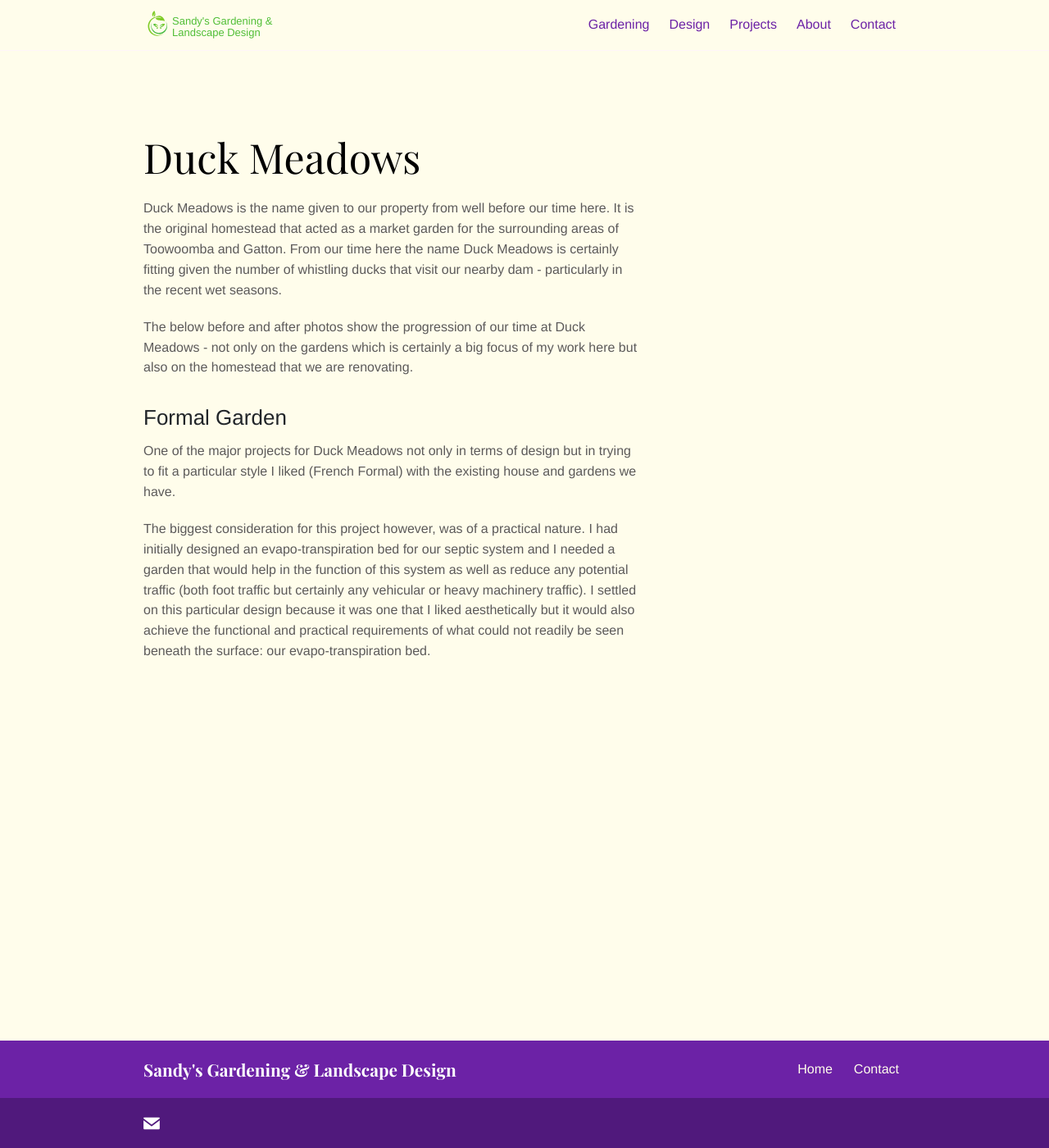
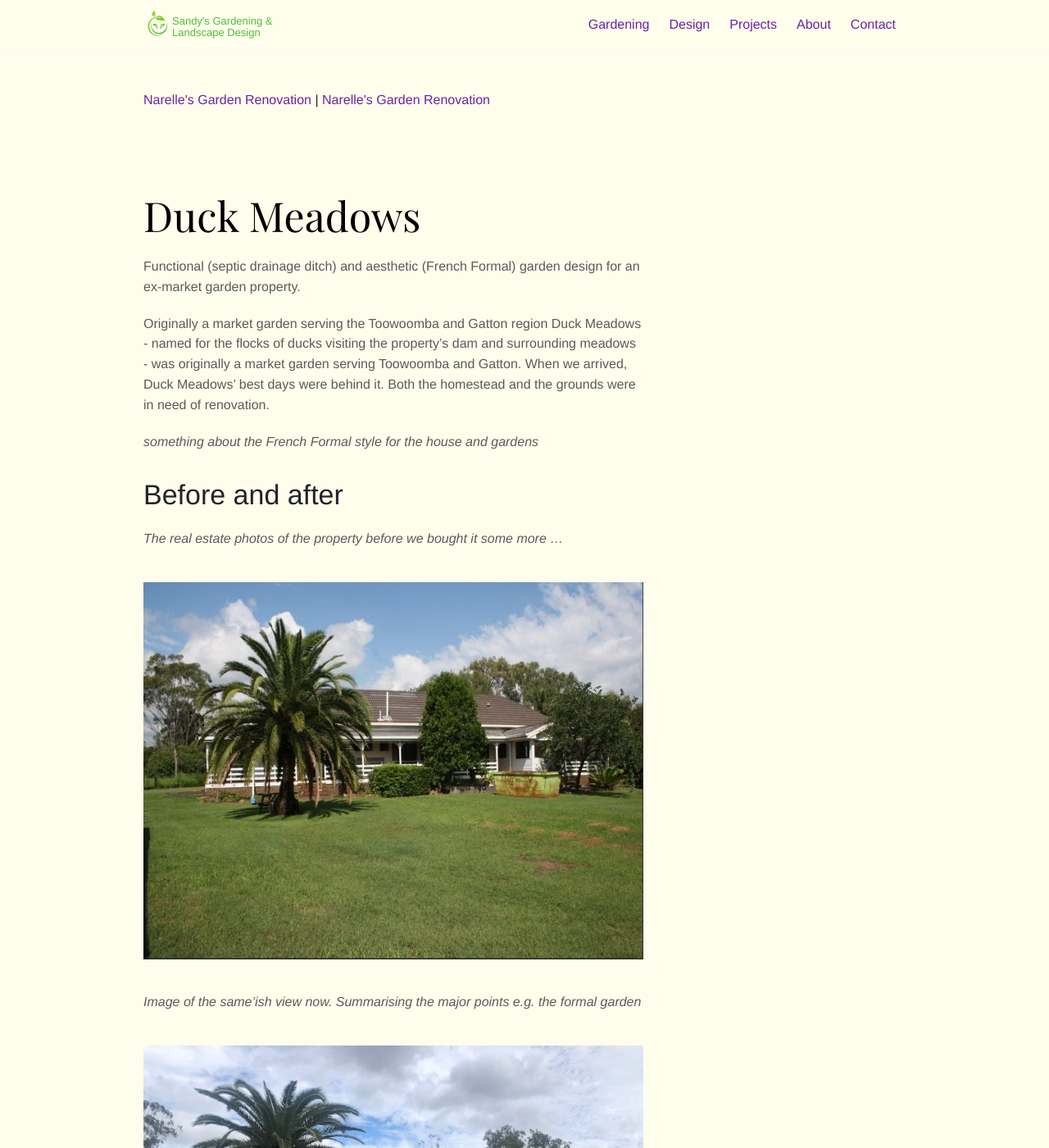
Before and after one commit to djplaner/garden, a Jekyll site: the page built from _projects/duck_meadows.md, in a window 1280 px wide and 1400 px high. Shown: the whole window at 82% size. Built offline with Jekyll 4.4.1, drawn with Linux system fonts in a browser that asks for light colours; some of the changed text lies outside the part shown.

Commit message:
Projects update

```diff
--- /dev/null
+++ b/_includes/prevnext.html
@@ -0,0 +1,56 @@
+<!--
+ Copyright (C) 2024 David Jones
+
+ This program is free software: you can redistribute it and/or modify
+ it under the terms of the GNU Affero General Public License as
+ published by the Free Software Foundation, either version 3 of the
+ License, or (at your option) any later version.
+
+ This program is distributed in the hope that it will be useful,
+ but WITHOUT ANY WARRANTY; without even the implied warranty of
+ MERCHANTABILITY or FITNESS FOR A PARTICULAR PURPOSE.  See the
+ GNU Affero General Public License for more details.
+
+ You should have received a copy of the GNU Affero General Public License
+ along with this program.  If not, see <https://www.gnu.org/licenses/>.
+-->
+
+
+<!-- ad[oa]pted from http://stories.upthebuzzard.com/jekyll_notes/2017-02-19-prev-and-next-within-a-jekyll-collection.html
+  - added use of "relative_url" filter
+  - replaced NEXT/PREV with page titles
+-->
+
+{% if page.collection %}
+  {% assign posts = site[page.collection] %} <!-- | where:"layout", "post" | sort: 'date' %} -->
+
+  {% if posts.size > 1 %}
+    {% assign prevurl = posts.last.url %}
+    {% assign prevTitle = posts.last.title %}
+    {% assign nexturl = posts.first.url %}
+  {% endif %}
+
+  {% for links in posts %}
+    {% if links.title == page.title %}
+      {% unless forloop.first %}
+        {% assign prevurl = prev.url %}
+        {% assign prevTitle = prev.title %}
+      {% endunless %}
+      {% unless forloop.last %}
+        {% assign next = posts[forloop.index] %}
+        {% assign nexturl = next.url %}
+        {% assign nextTitle = next.title %}
+      {% endunless %}
+    {% endif %}
+    {% assign prev = links %}
+  {% endfor %}
+
+  <div class="container pt-md-5">
+
+      {% if posts.size > 1 %}
+        {% if prevurl %}<a href="{{prevurl | relative_url }}" class="prev">{{prevTitle }}</a>{% endif %}
+        |
+        {% if nexturl %}<a href="{{nexturl | relative_url }}" class="nxt">{{ nextTitle }}</a>{% endif %}
+      {% endif %}
+  </div>
+{% endif %}
--- a/_layouts/garden.html
+++ b/_layouts/garden.html
@@ -3,7 +3,8 @@
 bodyClass: "page-gardening"
 ---
 
-<div class="container pb-6 pt-6 pt-md-10 pb-md-10">
+  {% include prevnext.html %}
+<div class="container pb-6 pt-6 pt-md-5 pb-md-10">
   <div class="row justify-content-start">
     <div class="col-12 col-md-8">
       <div class="service service-single">
--- a/_layouts/project.html
+++ b/_layouts/project.html
@@ -3,6 +3,7 @@
 bodyClass: "page-project"
 ---
 
+  {% include prevnext.html %}
 <div class="container pb-6 pt-6 pt-md-10 pb-md-10">
   <div class="row justify-content-start">
     <div class="col-12 col-md-8">
--- a/_projects/duck_meadows.md
+++ b/_projects/duck_meadows.md
@@ -3,6 +3,56 @@
 date: 2024-03-28T07:47:16+10:00
 weight: 1
 ---
+
+Functional (septic drainage ditch) and aesthetic (French Formal) garden design for an ex-market garden property.
+
+Originally a market garden serving the Toowoomba and Gatton region
+Duck Meadows - named for the flocks of ducks visiting the property's dam and surrounding meadows - was originally a market garden serving Toowoomba and Gatton. When we arrived, Duck Meadows' best days were behind it. Both the homestead and the grounds were in need of renovation.
+
+_something about the French Formal style for the house and gardens_
+
+# Before and after
+
+_The real estate photos of the property before we bought it some more ..._
+
+![](/garden/images/projects/duck_meadows/real_estate_photos/1_Connoles_Rd_Back_Photo_Real_estate_pic_1.jpg)
+
+_Image of the same'ish view now. Summarising the major points e.g. the formal garden_
+
+![](../../images/projects/duck_meadows/progress/front-may-2024-small.jpg)
+
+# What was done
+
+## Formal garden
+
+The formal garden is the major garden project (so far).
+
+### Design
+
+The brief for the formal garden had two priorities: function and aesthetics.
+
+Functionally, the garden had to support a new evapo-transpiration bed for the septic system. Helping with evaporation and reducing foot and vehicular traffic over the bed.
+
+Aesthetically, the garden had to be in keeping with the French Formal style of the house.
+
+_something about the initial design_
+
+![](../../images/projects/duck_meadows/design_sketches/early_brainstorming_sketch-small.jpg)
+
+### Construction
+
+_describe the drainage ditch_
+
+![](../../images/projects/duck_meadows/initial_works/evapo_transpiration_beds-small.jpg)
+
+_describe the bed layout_
+
+![](../../images/projects/duck_meadows/initial_works/bed_layout_and_paths-small.jpg)
+
+### Upkeep (aka maintenance)
+
+
+# **Older content**
 
 Duck Meadows is the name given to our property from well before our time here. It is the original homestead that acted as a market garden for the surrounding areas of Toowoomba and Gatton. From our time here the name Duck Meadows is certainly fitting given the number of whistling ducks that visit our nearby dam - particularly in the recent wet seasons.
 
```
Also changed, not shown: _projects/narelle.md (+31 -0 lines), images/projects/duck_meadows/design_sketches/early_brainstorming_sketch-small.jpg (added), images/projects/duck_meadows/initial_works/bed_layout_and_paths-small.jpg (added), images/projects/duck_meadows/initial_works/evapo_transpiration_beds-small.jpg (added), images/projects/duck_meadows/progress/bare-garden-small.jpg (added), images/projects/duck_meadows/progress/drainage-ditch-small.jpg (added), images/projects/duck_meadows/progress/front-may-2024-small.jpg (added), images/projects/duck_meadows/real_estate_photos/1_Connoles_Rd_Back_Photo_Real_estate_pic_1.jpg, images/projects/duck_meadows/real_estate_photos/1_Connoles_Rd_Front_Photo_Real_estate_pic_2.jpg, 4 other files.
